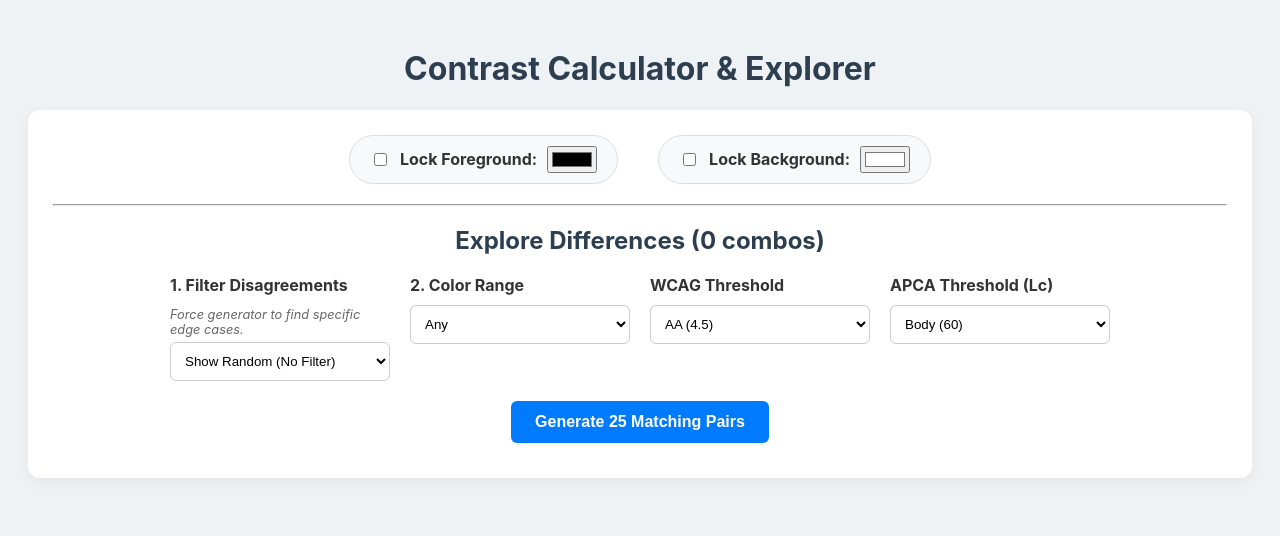
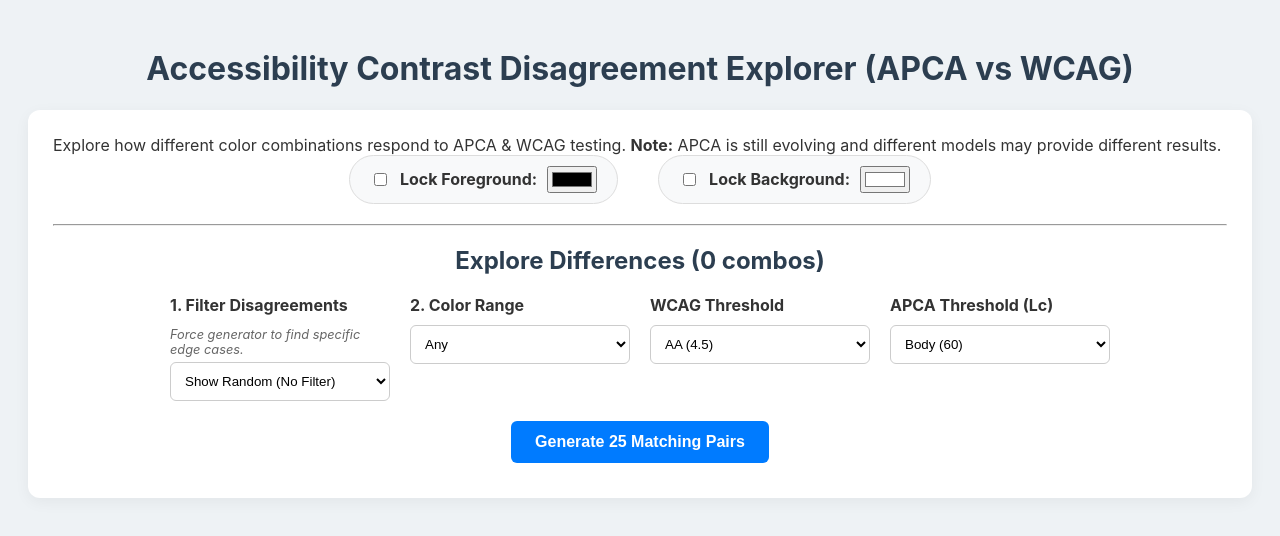
Before and after one commit to mgifford/apca-wcag2, a plain HTML site: page index.html in a window 1280 px wide. Drawn offline with Linux system fonts and the light colour scheme.

Commit message:
Update index.html

```diff
--- a/index.html
+++ b/index.html
@@ -3,14 +3,16 @@
 <head>
     <meta charset="UTF-8">
     <meta name="viewport" content="width=device-width, initial-scale=1.0">
-    <title>Contrast Disagreement Explorer</title>
+    <title>Accessibility Contrast Disagreement Explorer (APCA vs WCAG)</title>
     <link rel="stylesheet" href="style.css">
 </head>
 <body>
-    <h1>Contrast Calculator & Explorer</h1>
+    <h1>Accessibility Contrast Disagreement Explorer (APCA vs WCAG)</h1>
 
     <div class="controls-container">
-
+        <div class="Messages">
+            Explore how different color combinations respond to APCA & WCAG testing. <b>Note:</b> APCA is still evolving and different models may provide different results.
+        </div>
         <div class="config-bar">
             <div class="lock-group">
                 <input type="checkbox" id="lock-fg" title="Lock Foreground Color">
```
